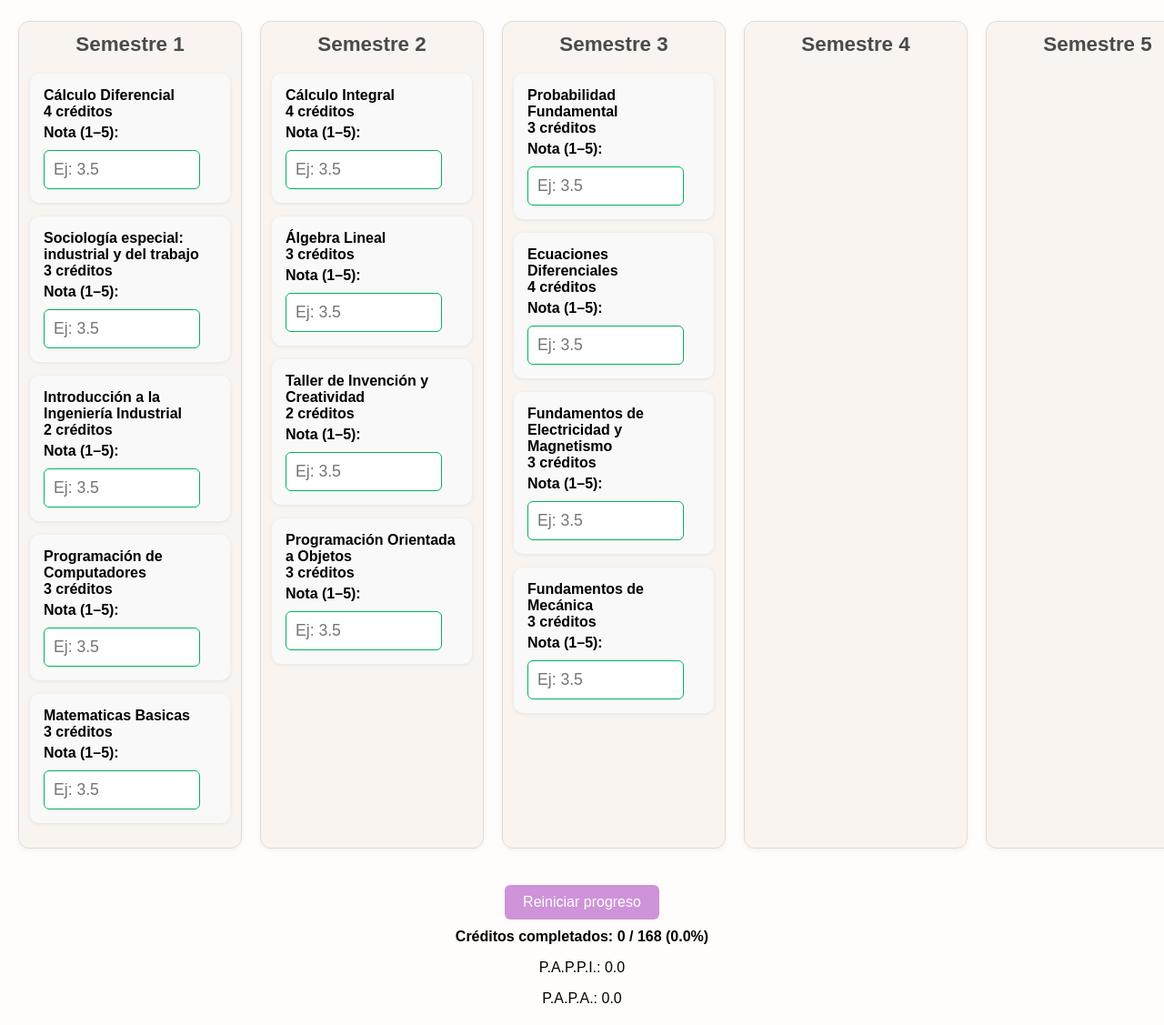
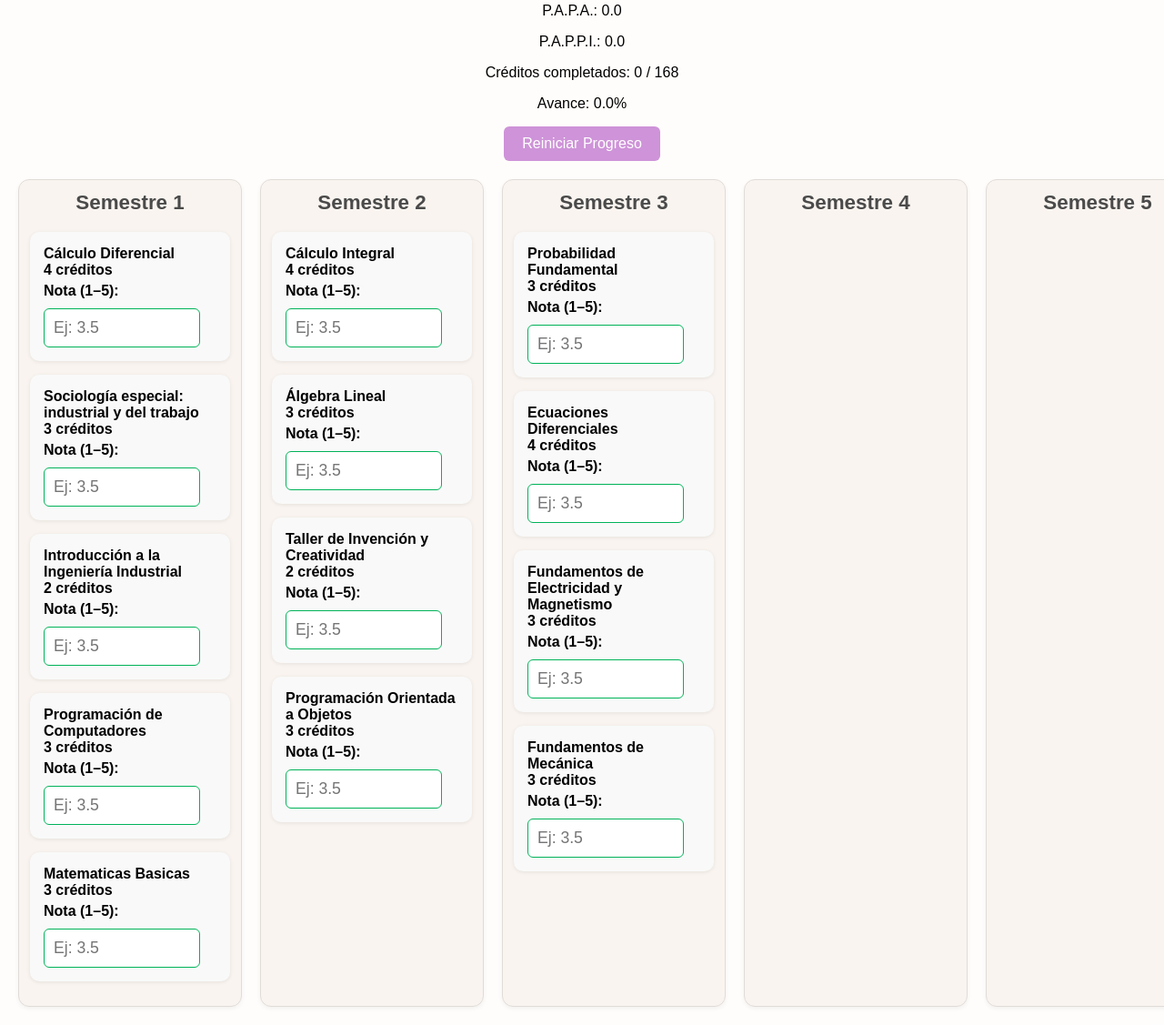
Before and after one commit to Karen123340/Malla-curricular, a plain HTML site: page index.html in a window 1280 px wide. Shown: the part 69-1196 px from the top of the page at 91% size. Drawn offline with Linux system fonts and the light colour scheme.

Commit message:
Update index.html

```diff
--- a/index.html
+++ b/index.html
@@ -3,26 +3,19 @@
 <head>
   <meta charset="UTF-8">
   <meta name="viewport" content="width=device-width, initial-scale=1.0">
-  <title>Malla Curricular - Ingeniería Industrial</title>
+  <title>Malla Curricular Ingeniería Industrial</title>
   <link rel="stylesheet" href="estilos.css">
 </head>
 <body>
   <h1>Malla Curricular - Ingeniería Industrial</h1>
-
-  <div id="malla-container"></div>
-
-  <div id="footer">
-    <button id="botonReiniciar">Reiniciar progreso</button>
-    <div id="avance">
-      Créditos completados: <span id="creditosCompletados">0</span> / 168
-      (<span id="porcentajeAvance">0.0</span>%)
-    </div>
-    <div>
-      <p id="pappi">P.A.P.P.I.: 0.0</p>
-      <p id="papa">P.A.P.A.: 0.0</p>
-    </div>
+  <div class="resumen">
+    <p id="papa">P.A.P.A.: 0.0</p>
+    <p id="pappi">P.A.P.P.I.: 0.0</p>
+    <p>Créditos completados: <span id="creditosCompletados">0</span> / 168</p>
+    <p>Avance: <span id="porcentajeAvance">0.0</span>%</p>
+    <button id="botonReiniciar">Reiniciar Progreso</button>
   </div>
-
+  <div id="malla-container" class="malla"></div>
   <script src="script.js"></script>
 </body>
 </html>
```
